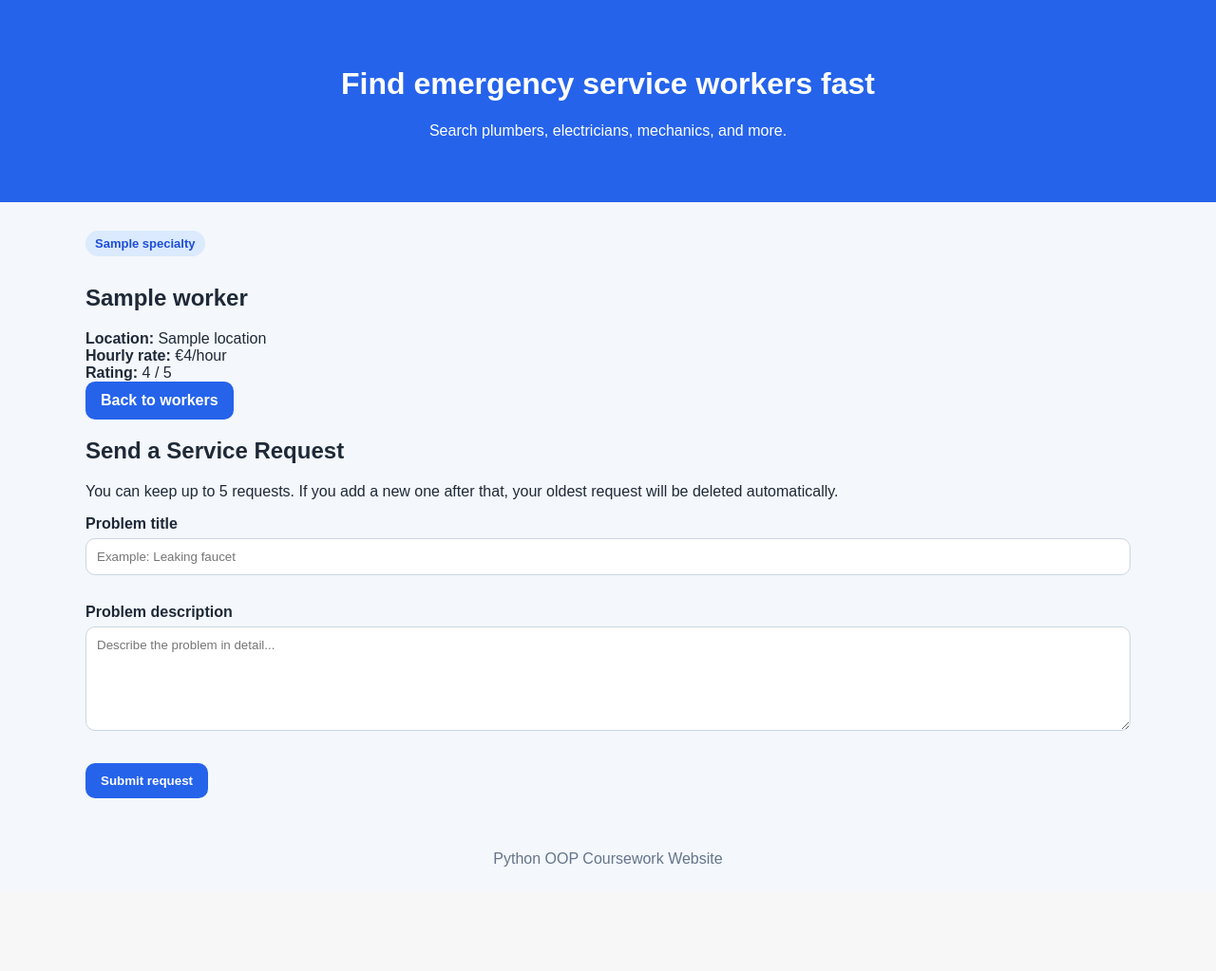
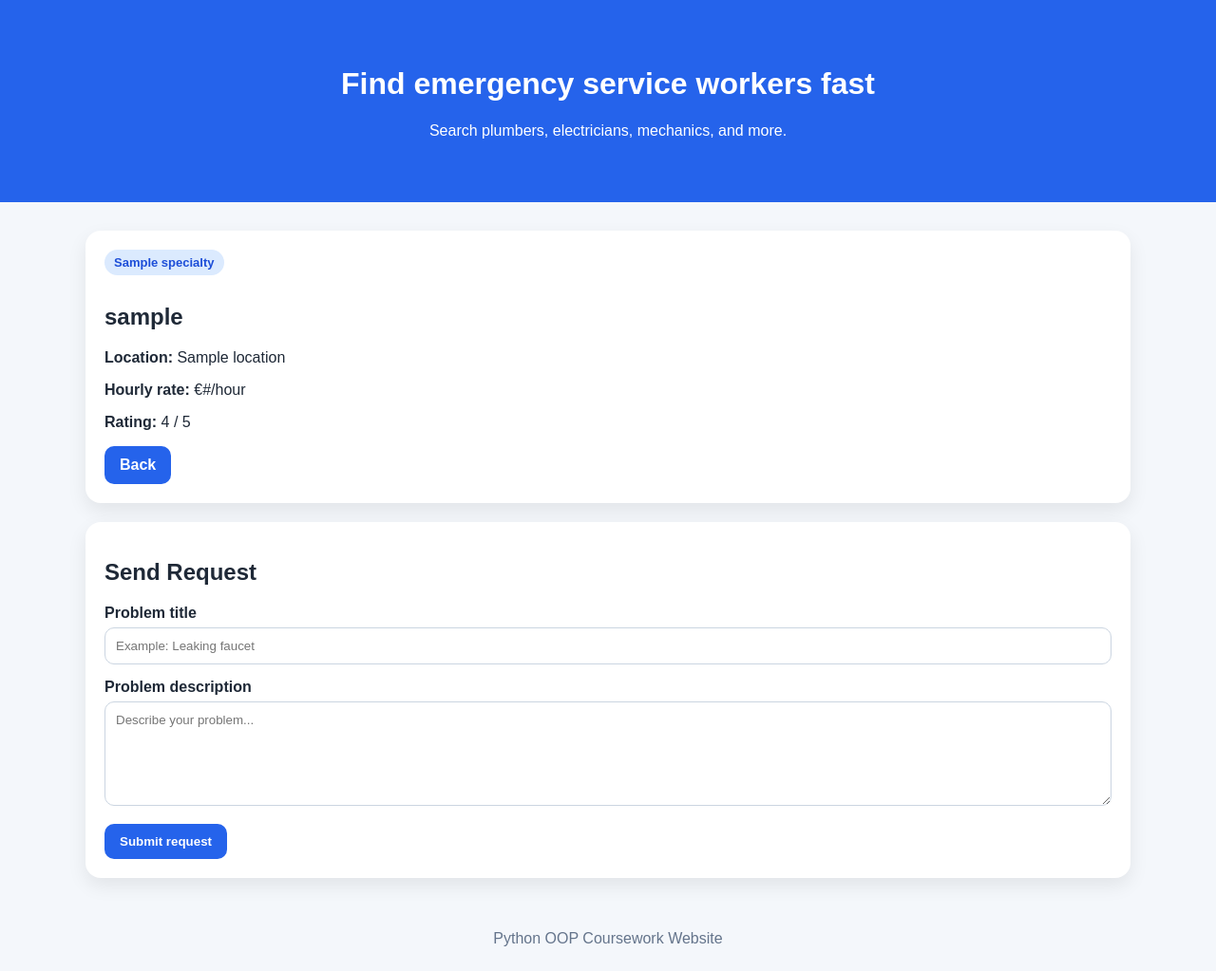
Before and after one commit to Just4Kor/App-for-Emergencies, a Flask app: template templates/worker_details.html in a window 1280 px wide. Shown: the part 105-1128 px from the top of the page at 95% size. Before the commit the page ends 1018 px from the top, so only its background shows below. Run offline with Flask 3, Linux system fonts and the light colour scheme; the template is opened without the code that fills it: most values are stand-ins (such as "Sample title", 1, 10 or a date in 2020).

Commit message:
Update worker_details.html

```diff
--- a/templates/worker_details.html
+++ b/templates/worker_details.html
@@ -1,108 +1,38 @@
 {% extends "base.html" %}
 
 {% block content %}
-    <div class="detail-box">
+<div class="box">
     <span class="badge">{{ worker.specialty }}</span>
-        <h2 class="section-title">{{ worker.name }}</h2>
+    <h2>{{ worker.username }}</h2>
+    <p><strong>Location:</strong> {{ worker.location }}</p>
+    <p><strong>Hourly rate:</strong> €{{ worker.hourly_rate }}/hour</p>
+    <p><strong>Rating:</strong> {{ worker.rating }} / 5</p>
 
-        <div class="worker-meta">
-            <div><strong>Location:</strong> {{ worker.location }}</div>
-            <div><strong>Hourly rate:</strong> €{{ worker.rate }}/hour</div>
-            <div><strong>Rating:</strong> {{ worker.rating }} / 5</div>
+    <a class="btn" href="{{ url_for('home') }}">Back</a>
 </div>
 
-        <a class="btn btn-secondary" href="{{ url_for('home') }}">
-            Back to workers
-        </a>
-    </div>
-
-    <div class="detail-box">
-        <h2 class="section-title">Send a Service Request</h2>
-        <p class="muted">
-            You can keep up to 5 requests. If you add a new one after that,
-            your oldest request will be deleted automatically.
-        </p>
+<div class="box">
+    <h2>Send Request</h2>
 
     <form method="post">
-            <input type="hidden" name="action" value="create_request">
-
-            <div style="margin-bottom: 15px;">
-                <label for="problem_title">Problem title</label>
+        <label for="title">Problem title</label>
         <input
             type="text"
-                    id="problem_title"
-                    name="problem_title"
+            id="title"
+            name="title"
             placeholder="Example: Leaking faucet"
+            required
         >
-            </div>
 
-            <div style="margin-bottom: 15px;">
-                <label for="problem_description">Problem description</label>
+        <label for="description">Problem description</label>
         <textarea
-                    id="problem_description"
-                    name="problem_description"
-                    placeholder="Describe the problem in detail..."
+            id="description"
+            name="description"
+            placeholder="Describe your problem..."
+            required
         ></textarea>
-            </div>
 
         <button class="btn" type="submit">Submit request</button>
     </form>
 </div>
-
-    {% if worker.source == "db" %}
-        <div class="rating-box">
-            <h2 class="section-title">Rate this worker</h2>
-            <p class="small-text">
-                You can submit one rating per registered worker. Submitting again updates your rating.
-            </p>
-
-            <form method="post">
-                <input type="hidden" name="action" value="rate_worker">
-
-                <div style="margin-bottom: 15px;">
-                    <label for="score">Score</label>
-                    <select id="score" name="score">
-                        <option value="1" {% if existing_rating and existing_rating.score == 1 %}selected{% endif %}>1</option>
-                        <option value="2" {% if existing_rating and existing_rating.score == 2 %}selected{% endif %}>2</option>
-                        <option value="3" {% if existing_rating and existing_rating.score == 3 %}selected{% endif %}>3</option>
-                        <option value="4" {% if existing_rating and existing_rating.score == 4 %}selected{% endif %}>4</option>
-                        <option value="5" {% if existing_rating and existing_rating.score == 5 %}selected{% endif %}>5</option>
-                    </select>
-                </div>
-
-                <div style="margin-bottom: 15px;">
-                    <label for="comment">Comment</label>
-                    <textarea
-                        id="comment"
-                        name="comment"
-                        placeholder="Optional comment"
-                    >{% if existing_rating and existing_rating.comment %}{{ existing_rating.comment }}{% endif %}</textarea>
-                </div>
-
-                <button class="btn" type="submit">
-                    {% if already_rated %}Update rating{% else %}Submit rating{% endif %}
-                </button>
-            </form>
-        </div>
-
-        <div class="rating-box">
-            <h2 class="section-title">Customer Ratings</h2>
-
-            {% if ratings %}
-                {% for item in ratings %}
-                    <div class="request-item">
-                        <p><strong>Score:</strong> {{ item.score }} / 5</p>
-                        <p><strong>Customer ID:</strong> {{ item.customer_id }}</p>
-                        <p><strong>Comment:</strong> {{ item.comment if item.comment else "No comment" }}</p>
-                        <p><strong>Created:</strong> {{ item.created_at }}</p>
-                    </div>
-                {% endfor %}
-            {% else %}
-                <div class="empty-box">
-                    <h3>No ratings yet</h3>
-                    <p>This worker has not been rated yet.</p>
-                </div>
-            {% endif %}
-        </div>
-    {% endif %}
 {% endblock %}
```
Lines whose indentation alone changed are shown as unchanged.
